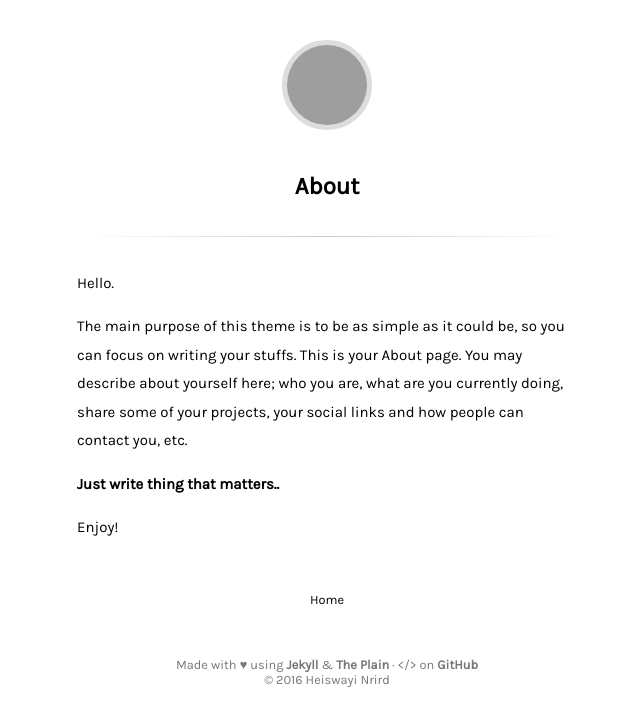
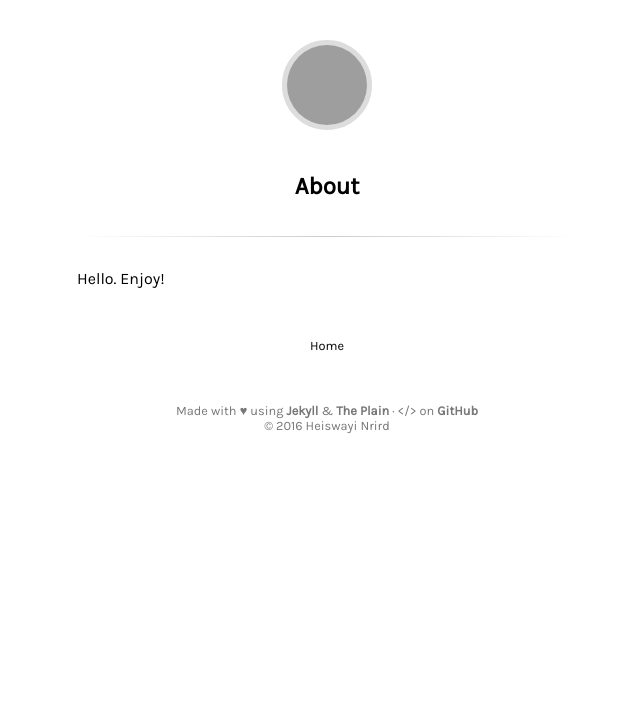
Before and after one commit to convitza/onetapstudio, a Jekyll site: the page built from about.md, in a window 1280 px wide. Shown: the top 726 px of the page, without its empty margins (313-953 px from the left). Built offline with Jekyll 4.4.1, drawn with Linux system fonts in a browser that asks for light colours; grey boxes are pictures that could not be loaded.

Commit message:
no message

```diff
--- a/about.md
+++ b/about.md
@@ -2,11 +2,10 @@
 layout: page
 title: About
 ---
+<section>
 
 Hello.
 
-The main purpose of this theme is to be as simple as it could be, so you can focus on writing your stuffs. This is your About page. You may describe about yourself here; who you are, what are you currently doing, share some of your projects, your social links and how people can contact you, etc.
+Enjoy!
 
-**Just write thing that matters..**
-
-Enjoy!
+</section>
```
